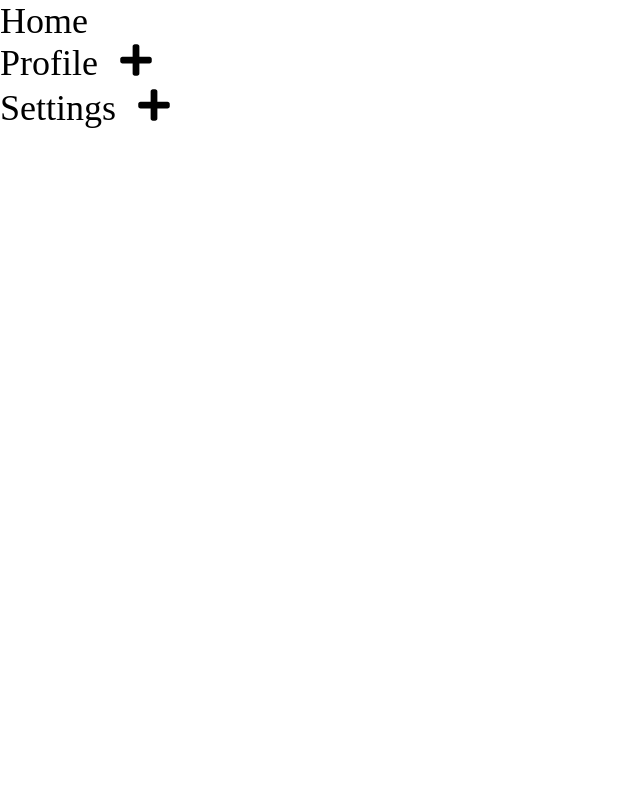
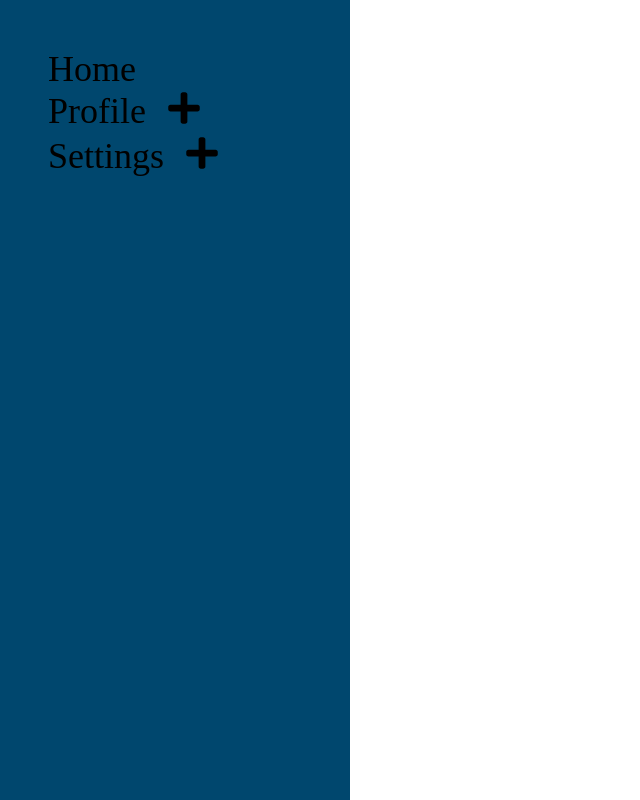
Before and after one commit to CaimeoAI/practice_treeview, a React (Vite) app: page / in a window 1280 px wide. Shown: the whole page, without its empty margins (0-640 px from the left). Built offline with nearby package versions, Linux system fonts and the light colour scheme.

Commit message:
created menu-list.css and added basic styling to menu-list wrapper

```diff
--- a/src/components/menu-list.jsx
+++ b/src/components/menu-list.jsx
@@ -1,4 +1,5 @@
 import MenuItem from "./menu-item"
+import "../style/menu-list.css"
 
 //? Component that maps over a list of menu items and renders MenuItem for each
 export default function MenuList({list = []}){
--- /dev/null
+++ b/src/style/menu-list.css
@@ -0,0 +1,6 @@
+.menu-list-wrapper {
+    min-height: 100vh;
+    width: 350px;
+    padding: 2rem;
+    background: rgb(0,71,110);
+}
```
